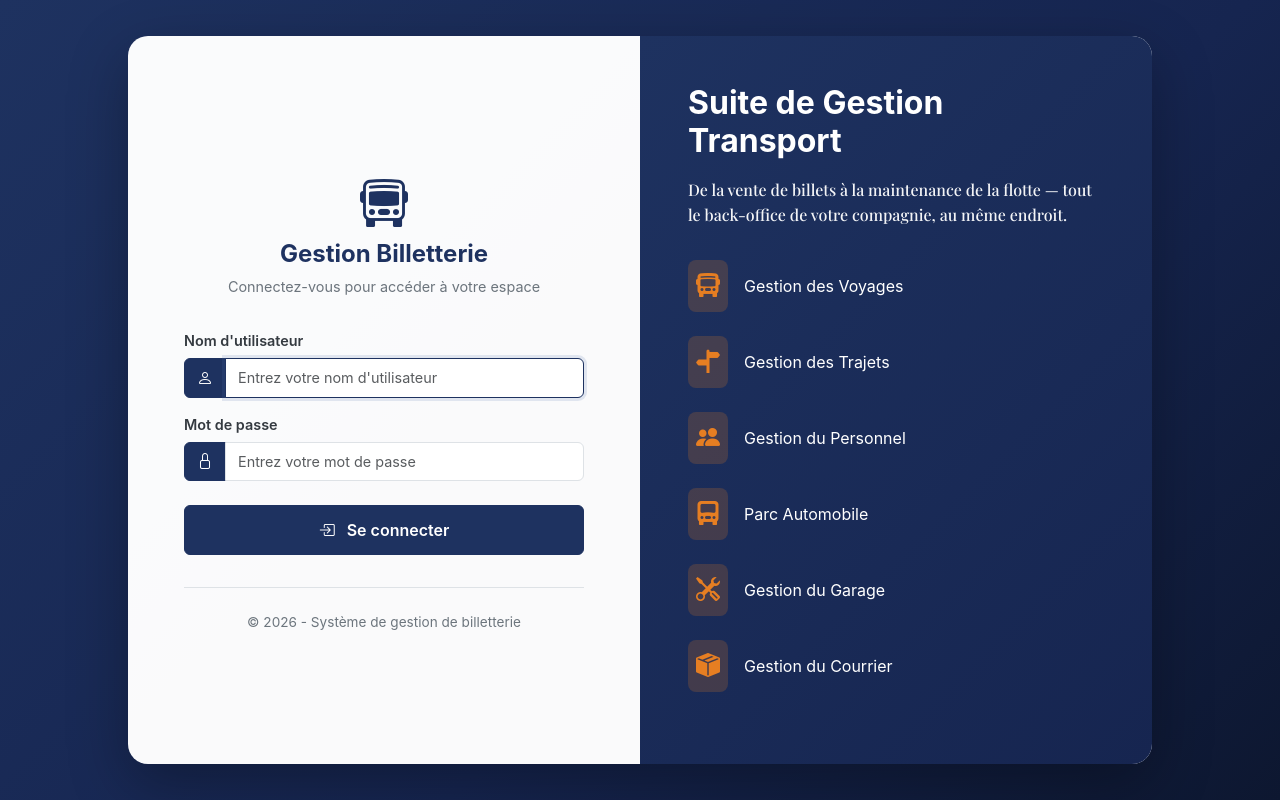
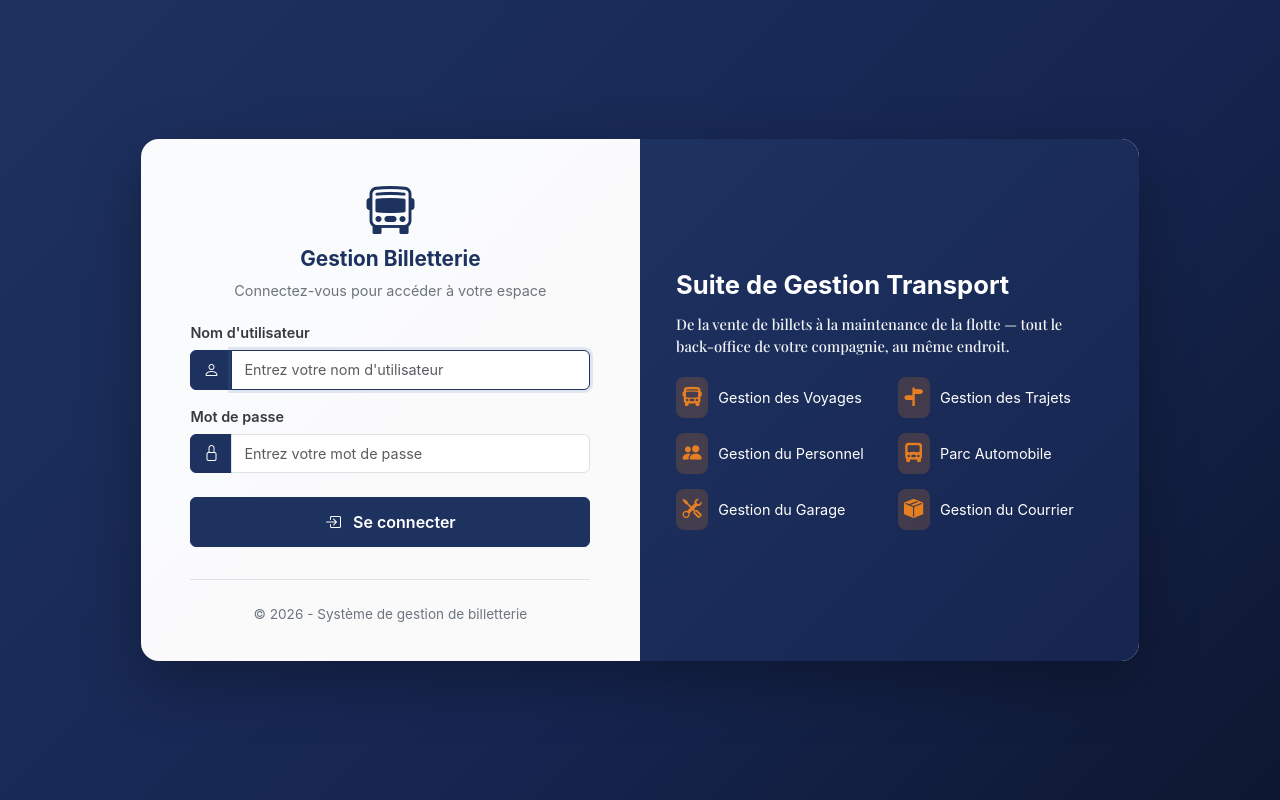
Before and after one commit to ziscokone/gestion-etv, a Django app: page /personnel/login/ in a window 1280 px wide. Run offline with Django 5.2, Linux system fonts and the light colour scheme; data comes from the database, SQL or seed files in the repository; data that the repository does not hold is empty; some libraries are stand-ins or nearby versions.

```diff
--- a/templates/personnel/login.html
+++ b/templates/personnel/login.html
@@ -40,20 +40,20 @@
         .login-container {
             position: relative;
             z-index: 2;
-            width: 80%;
-            max-width: 1200px;
+            width: 78%;
+            max-width: 1080px;
             background: rgba(255, 255, 255, 0.98);
-            border-radius: 20px;
+            border-radius: 18px;
             box-shadow: 0 20px 60px rgba(0, 0, 0, 0.3);
             overflow: hidden;
             display: flex;
-            min-height: 600px;
+            min-height: 480px;
         }
 
         /* Formulaire à gauche (50%) */
         .login-form-section {
             width: 50%;
-            padding: 3rem;
+            padding: 2.25rem;
             display: flex;
             flex-direction: column;
             justify-content: center;
@@ -67,16 +67,16 @@
 
         .login-logo {
             text-align: center;
-            margin-bottom: 2rem;
+            margin-bottom: 1.25rem;
         }
 
         .login-logo img {
-            max-height: 70px;
-            margin-bottom: 1rem;
+            max-height: 56px;
+            margin-bottom: 0.6rem;
         }
 
         .login-logo h1 {
-            font-size: 1.5rem;
+            font-size: 1.3rem;
             color: var(--color-accent);
             margin: 0;
             font-weight: 700;
@@ -134,7 +134,7 @@
         .login-info-section {
             width: 50%;
             background: linear-gradient(135deg, var(--color-accent) 0%, var(--color-accent-hover) 100%);
-            padding: 3rem;
+            padding: 2.25rem;
             display: flex;
             flex-direction: column;
             justify-content: center;
@@ -142,44 +142,47 @@
         }
 
         .login-info-content {
-            max-width: 450px;
+            max-width: 460px;
             margin: 0 auto;
         }
 
         .login-info-content h2 {
-            font-size: 2rem;
+            font-size: 1.6rem;
             font-weight: 700;
-            margin-bottom: 1rem;
+            margin-bottom: 0.75rem;
             color: #FFFFFF;
         }
 
         .login-info-content p {
             font-family: 'Playfair Display', Georgia, serif;
             font-weight: 500;
-            font-size: 1rem;
+            font-size: 0.92rem;
             opacity: 0.95;
-            line-height: 1.6;
-            margin-bottom: 2rem;
+            line-height: 1.5;
+            margin-bottom: 1.25rem;
         }
 
         .login-info-features {
-            margin-top: 2rem;
+            margin-top: 1.25rem;
+            display: grid;
+            grid-template-columns: repeat(2, 1fr);
+            gap: 0.9rem 1rem;
         }
 
         .feature-item {
             display: flex;
             align-items: center;
-            margin-bottom: 1.5rem;
-            font-size: 1rem;
+            font-size: 0.9rem;
         }
 
         .feature-item i {
-            font-size: 1.5rem;
-            margin-right: 1rem;
+            font-size: 1.2rem;
+            margin-right: 0.65rem;
             color: #E67E22;
             background: rgba(230, 126, 34, 0.2);
-            padding: 0.5rem;
+            padding: 0.4rem;
             border-radius: 8px;
+            flex-shrink: 0;
         }
 
         /* Responsive */
```
